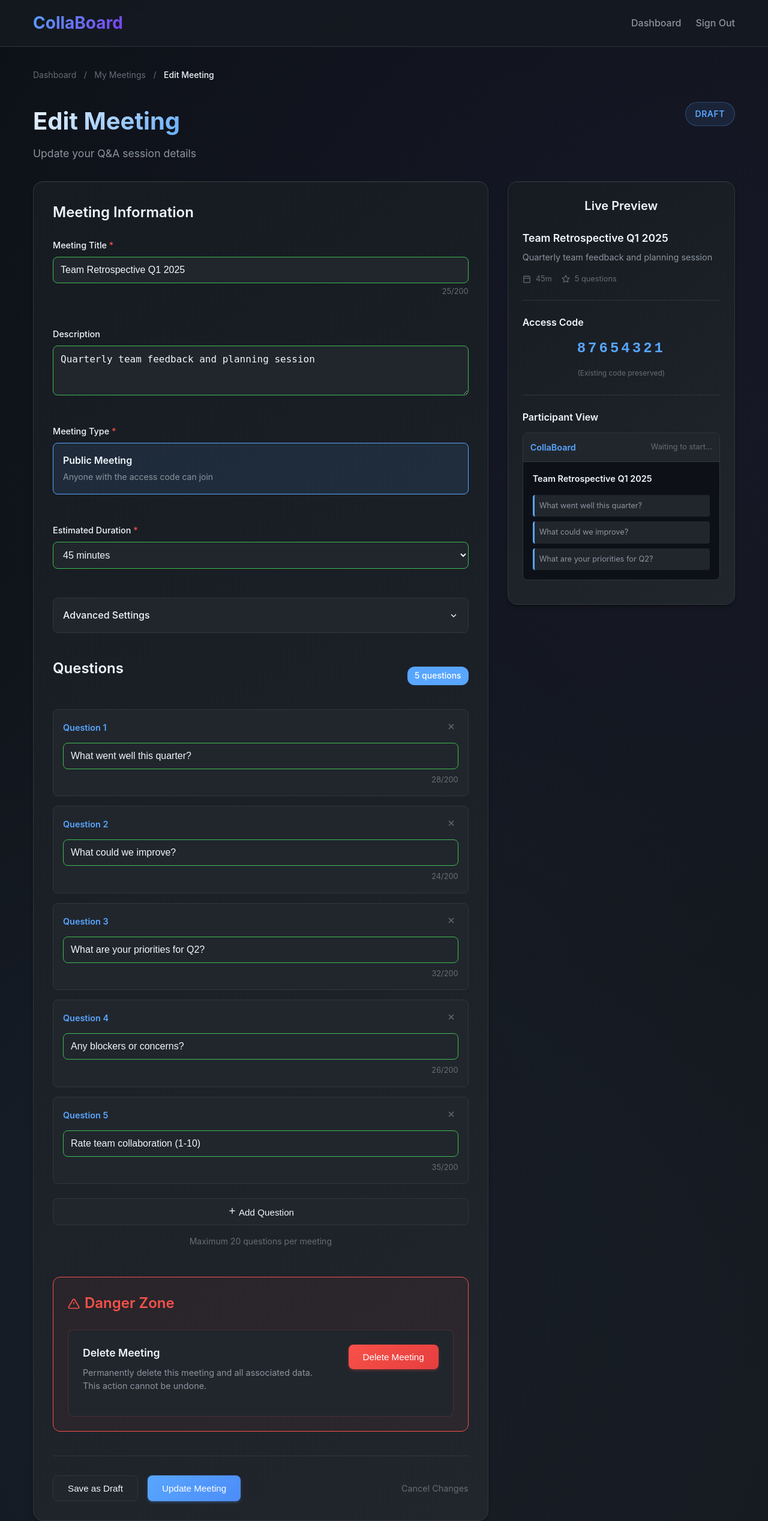
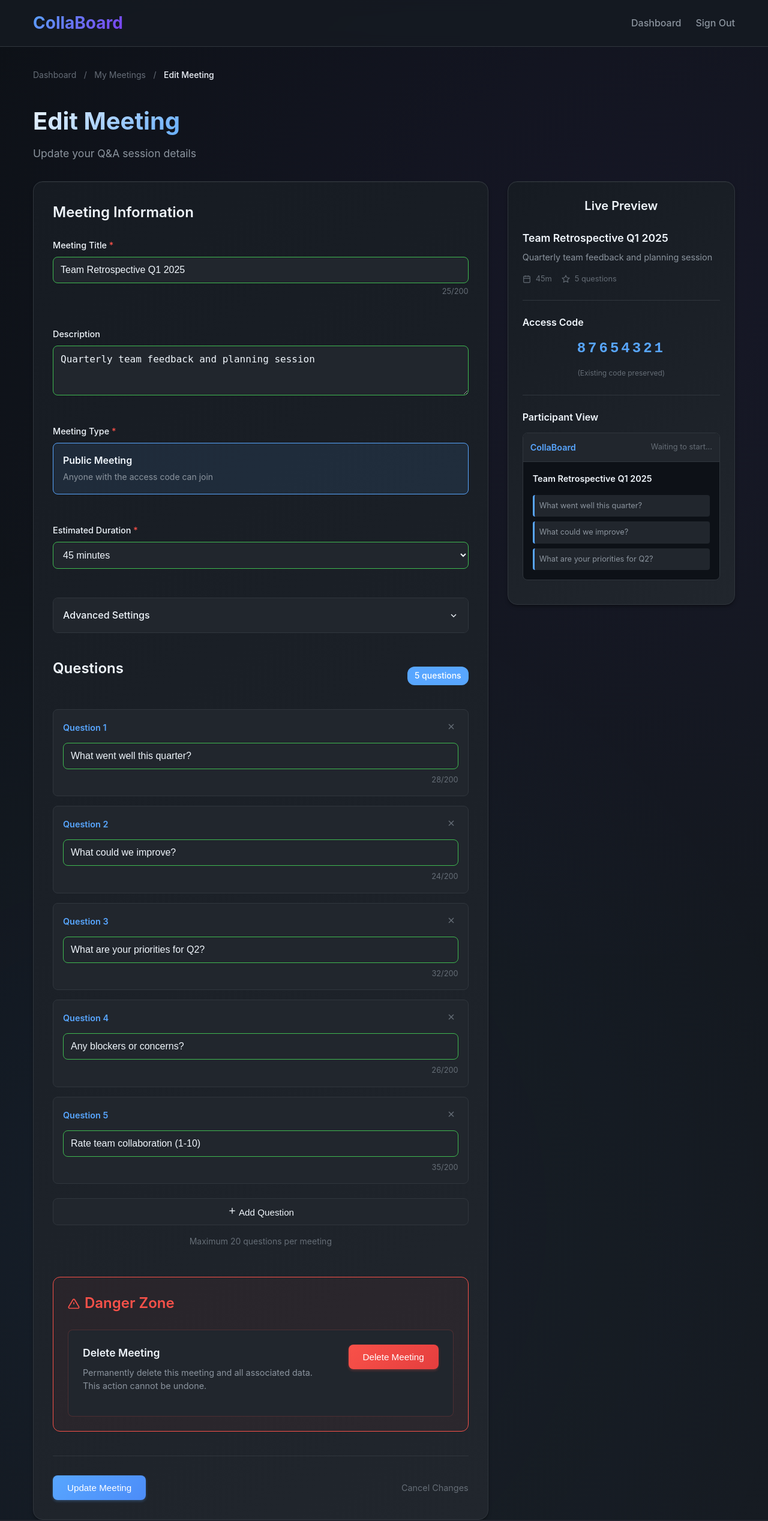
Before and after one commit to JBK2116/CollaBoard, a Django app: page /director/edit-meeting/1/ in a window 1280 px wide. Shown: the whole page at 60% size. Run offline with Django 5.2, Linux system fonts and the light colour scheme.

Commit message:
Edit meeting page looks good
Now it is fully ready for backend integration.

```diff
--- a/collaboard/apps/director/templates/director/edit_meeting.html
+++ b/collaboard/apps/director/templates/director/edit_meeting.html
@@ -47,12 +47,6 @@
                     <div>
                         <h1 class="page-title">Edit Meeting</h1>
                         <p class="page-subtitle">Update your Q&A session details</p>
-                    </div>
-                    <div class="meeting-status">
-                        <span class="status-badge status-draft">Draft</span>
-                        <!-- DJANGO-INTEGRATION: Dynamic status based on meeting.state -->
-                        <!-- <span class="status-badge status-active">Active</span> -->
-                        <!-- <span class="status-badge status-completed">Completed</span> -->
                     </div>
                 </div>
             </header>
@@ -346,9 +340,6 @@
                         <!-- Form Actions -->
                         <section class="form-actions">
                             <div class="action-buttons">
-                                <button type="button" class="btn btn-secondary" id="saveDraftBtn">
-                                    Save as Draft
-                                </button>
                                 <button type="submit" class="btn btn-primary" id="updateBtn">
                                     Update Meeting
                                 </button>
```
